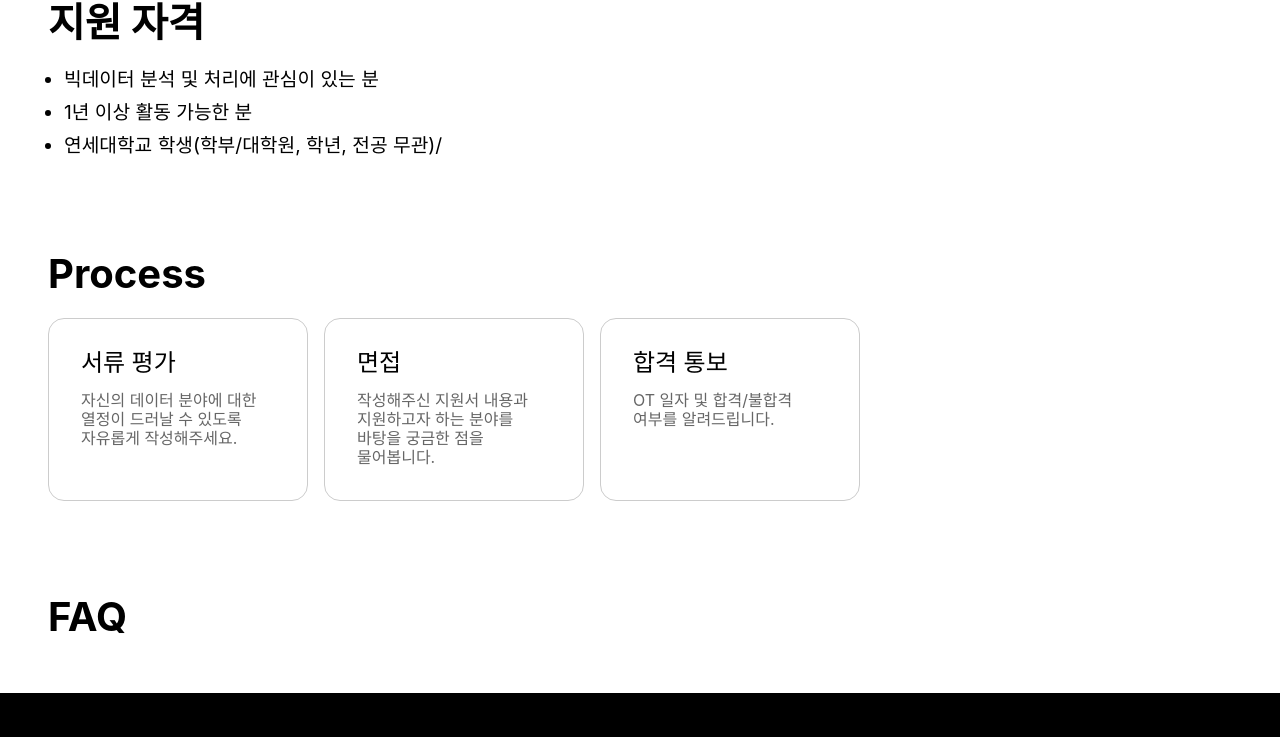
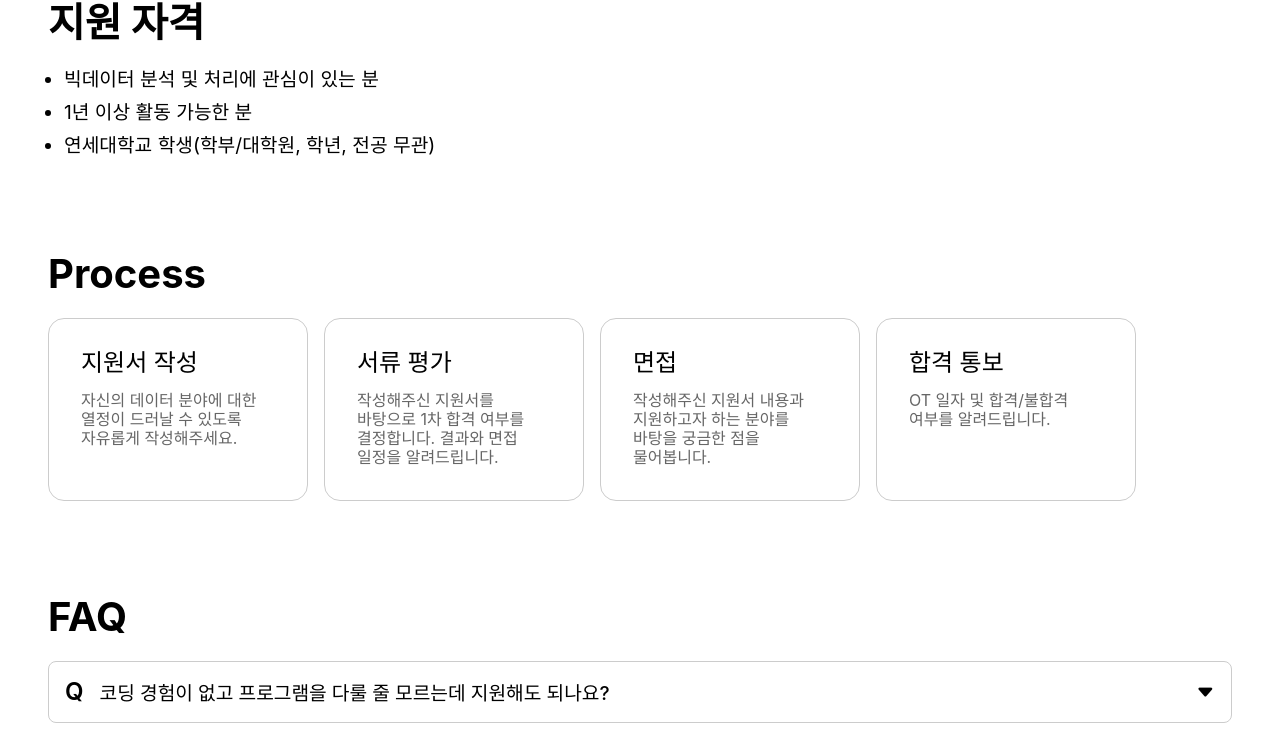
Before and after one commit to YBIGTA/ybigta.org, a SvelteKit app: page /recruiting in a window 1280 px wide. Shown: the part 717-1454 px from the top of the page. Built offline with nearby package versions, Linux system fonts and the light colour scheme; a web font is replaced by a local one.

Commit message:
Recruiting 페이지 구현

```diff
--- a/src/routes/recruiting/+page.svelte
+++ b/src/routes/recruiting/+page.svelte
@@ -3,6 +3,8 @@
 	import PageSection from '$lib/layout/PageSection.svelte';
 	import PageTitle from '$lib/layout/PageTitle.svelte';
 	import RecruitingProcess from './components/RecruitingProcess.svelte';
+	import Requisites from './components/Requisites.svelte';
+	import FAQ from './components/FAQ.svelte';
 </script>
 
 <Seo title="Recruiting" />
@@ -12,11 +14,7 @@
 </PageTitle>
 <PageSection>
 	<h3 slot="title">지원 자격</h3>
-	<ul slot="content" class="requisites">
-		<li>빅데이터 분석 및 처리에 관심이 있는 분</li>
-		<li>1년 이상 활동 가능한 분</li>
-		<li>연세대학교 학생(학부/대학원, 학년, 전공 무관)/</li>
-	</ul>
+	<Requisites slot="content" />
 </PageSection>
 <PageSection>
 	<span slot="title">Process</span>
@@ -24,7 +22,9 @@
 </PageSection>
 <PageSection>
 	<span slot="title">FAQ</span>
+	<FAQ slot="content" />
 </PageSection>
+<div class="placeholder" />
 
 <style lang="scss">
 	img {
@@ -32,17 +32,8 @@
 		height: 400px;
 		object-fit: cover;
 	}
-
-	ul.requisites {
-		list-style: disc;
-		li {
-			margin-left: 1rem;
-			font-size: 1.2rem;
-			line-height: 1.3;
-			margin-bottom: 0.5rem;
-			&:last-child {
-				margin-bottom: 0;
-			}
-		}
+	div.placeholder {
+		width: 100%;
+		height: 100px;
 	}
 </style>
--- /dev/null
+++ b/src/routes/recruiting/components/CollapsableQuestion.svelte
@@ -0,0 +1,79 @@
+<script>
+	let active = false;
+
+	function toggle() {
+		active = !active;
+	}
+</script>
+
+<li
+	on:click={toggle}
+	on:keypress={(e) => {
+		if (e.key === 'Enter') toggle();
+	}}
+>
+	<div class="question">
+		<slot name="question" />
+		<i class="bi bi-caret-down-fill" class:active />
+	</div>
+	<div class="answer" class:active>
+		<slot name="answer" />
+	</div>
+</li>
+
+<style lang="scss">
+	li {
+		width: 100%;
+		padding: 16px;
+		border-radius: 8px;
+		border: 1px solid #ccc;
+		position: relative;
+
+		cursor: pointer;
+	}
+	div.question {
+		font-weight: 500;
+		font-size: 1.2rem;
+		line-height: 1.2;
+
+		&::before {
+			content: 'Q';
+			font-size: 1.5rem;
+			font-weight: 600;
+			margin-right: 1rem;
+		}
+		i {
+			position: absolute;
+			right: 16px;
+			top: 20px;
+			transition: transform 0.3s ease;
+			&.active {
+				transform: rotate(180deg);
+			}
+		}
+	}
+	div.answer {
+		display: none;
+		margin-top: 1.5rem;
+		font-size: 1.2rem;
+		font-weight: 300;
+		line-height: 1.2;
+		word-break: keep-all;
+		white-space: pre-wrap;
+
+		:global(strong) {
+			font-weight: 500;
+		}
+
+		&.active {
+			display: flex;
+		}
+
+		&::before {
+			content: 'A';
+			font-size: 1.5rem;
+			font-weight: 600;
+			margin-right: 1rem;
+		}
+	}
+</style>
--- /dev/null
+++ b/src/routes/recruiting/components/FAQ.svelte
@@ -0,0 +1,39 @@
+<script>
+	import { marked } from 'marked';
+	import CollapsableQuestion from './CollapsableQuestion.svelte';
+
+	const faqs = [
+		{
+			question: '코딩 경험이 없고 프로그램을 다룰 줄 모르는데 지원해도 되나요?',
+			answer:
+				'YBIGTA에서는 방학 동안 신입기수 교육세션과 다양한 스터디를 통해 python 기초 등을 공부하실 수 있는 기회가 있습니다.\n프로그래밍 경험이 없으시더라도 **충분한 열정을 가지신 분**이라면 모두 지원이 가능합니다!'
+		},
+		{
+			question: '방학 교육세션은 전체 필참인가요?',
+			answer:
+				'교육세션은 전체 참여가 원칙이나, 불가피한 사정으로 인한 결석은 사전에 운영진에게 말씀해주시면 됩니다.\n다만, 잦은 결석의 경우 학회 회칙에 의한 불이익이 있을 수 있습니다.'
+		},
+		{
+			question: '학회 면접일에 일정이 있어서, 비대면이나 다른 날 면접은 불가할까요?',
+			answer:
+				'지원자 평가 과정의 형평성을 고려하여 안내드린 시간 이외의 추가 면접은 불가합니다.\n다만, 면접일에 일정이 있어서 참석이 불가능하신 경우 면접일 전날까지 면접 일정을 변경할 수 있습니다.'
+		}
+	];
+</script>
+
+<ul class="faq">
+	{#each faqs as faq}
+		<CollapsableQuestion>
+			<svelte:fragment slot="question">{faq.question}</svelte:fragment>
+			<svelte:fragment slot="answer">{@html marked(faq.answer)}</svelte:fragment>
+		</CollapsableQuestion>
+	{/each}
+</ul>
+
+<style lang="scss">
+	ul {
+		display: flex;
+		flex-direction: column;
+		gap: 1rem;
+	}
+</style>
--- a/src/routes/recruiting/components/RecruitingProcess.svelte
+++ b/src/routes/recruiting/components/RecruitingProcess.svelte
@@ -1,16 +1,31 @@
+<script>
+	const process = [
+		{
+			title: '지원서 작성',
+			desc: '자신의 데이터 분야에 대한 열정이 드러날 수 있도록 자유롭게 작성해주세요.'
+		},
+		{
+			title: '서류 평가',
+			desc: '작성해주신 지원서를 바탕으로 1차 합격 여부를 결정합니다. 결과와 면접 일정을 알려드립니다.'
+		},
+		{
+			title: '면접',
+			desc: '작성해주신 지원서 내용과 지원하고자 하는 분야를 바탕을 궁금한 점을 물어봅니다.'
+		},
+		{
+			title: '합격 통보',
+			desc: 'OT 일자 및 합격/불합격 여부를 알려드립니다.'
+		}
+	];
+</script>
+
 <ul>
-	<li>
-		<h6>서류 평가</h6>
-		<p>자신의 데이터 분야에 대한 열정이 드러날 수 있도록 자유롭게 작성해주세요.</p>
-	</li>
-	<li>
-		<h6>면접</h6>
-		<p>작성해주신 지원서 내용과 지원하고자 하는 분야를 바탕을 궁금한 점을 물어봅니다.</p>
-	</li>
-	<li>
-		<h6>합격 통보</h6>
-		<p>OT 일자 및 합격/불합격 여부를 알려드립니다.</p>
-	</li>
+	{#each process as item}
+		<li>
+			<h6>{item.title}</h6>
+			<p>{item.desc}</p>
+		</li>
+	{/each}
 </ul>
 
 <style lang="scss">
@@ -36,8 +51,8 @@
 		h6 {
 			font-size: 1.5rem;
 			font-weight: 500;
-			text-align: center;
 			margin-bottom: 1rem;
+			word-break: keep-all;
 		}
 		p {
 			word-break: keep-all;
--- /dev/null
+++ b/src/routes/recruiting/components/Requisites.svelte
@@ -0,0 +1,28 @@
+<script>
+	const requirements = [
+		'빅데이터 분석 및 처리에 관심이 있는 분',
+		'1년 이상 활동 가능한 분',
+		'연세대학교 학생(학부/대학원, 학년, 전공 무관)'
+	];
+</script>
+
+<ul>
+	{#each requirements as requirement}
+		<li>{requirement}</li>
+	{/each}
+</ul>
+
+<style lang="scss">
+	ul {
+		list-style: disc;
+	}
+	li {
+		margin-left: 1rem;
+		font-size: 1.2rem;
+		line-height: 1.3;
+		margin-bottom: 0.5rem;
+		&:last-child {
+			margin-bottom: 0;
+		}
+	}
+</style>
```
